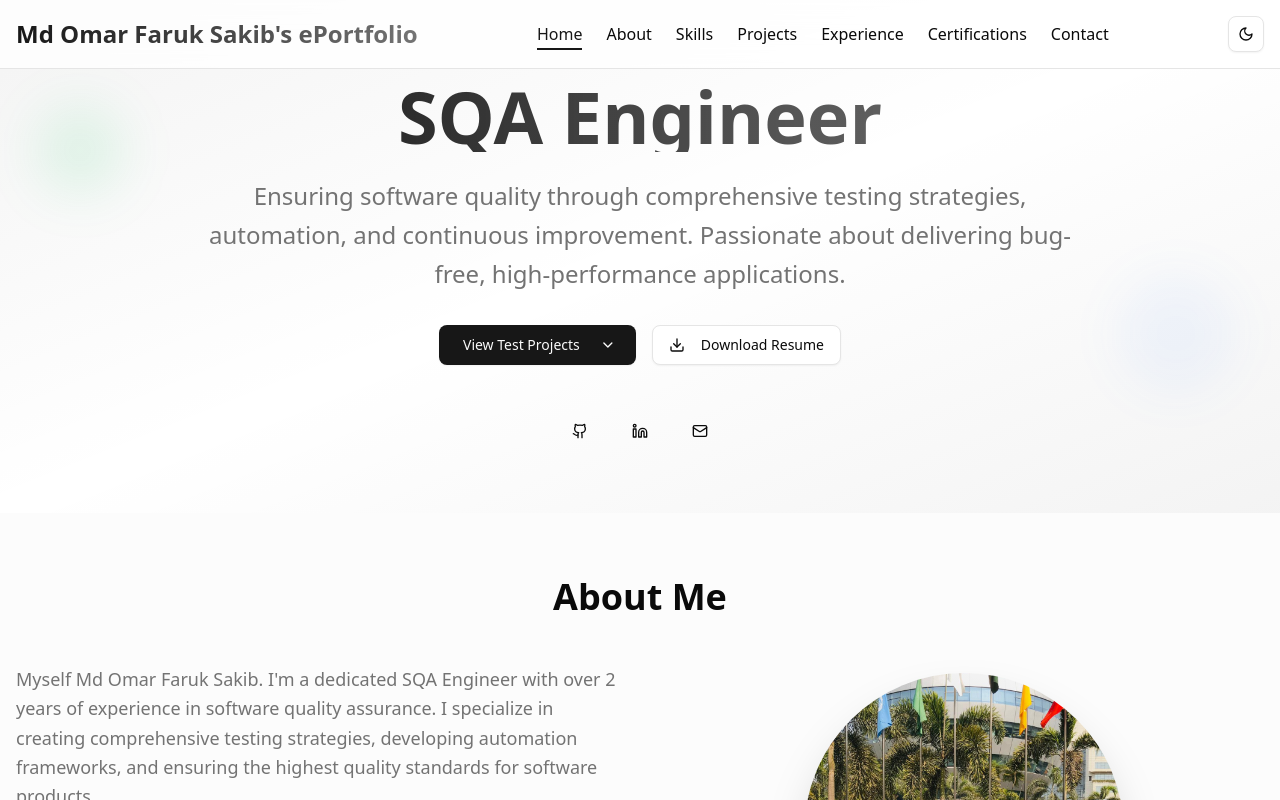
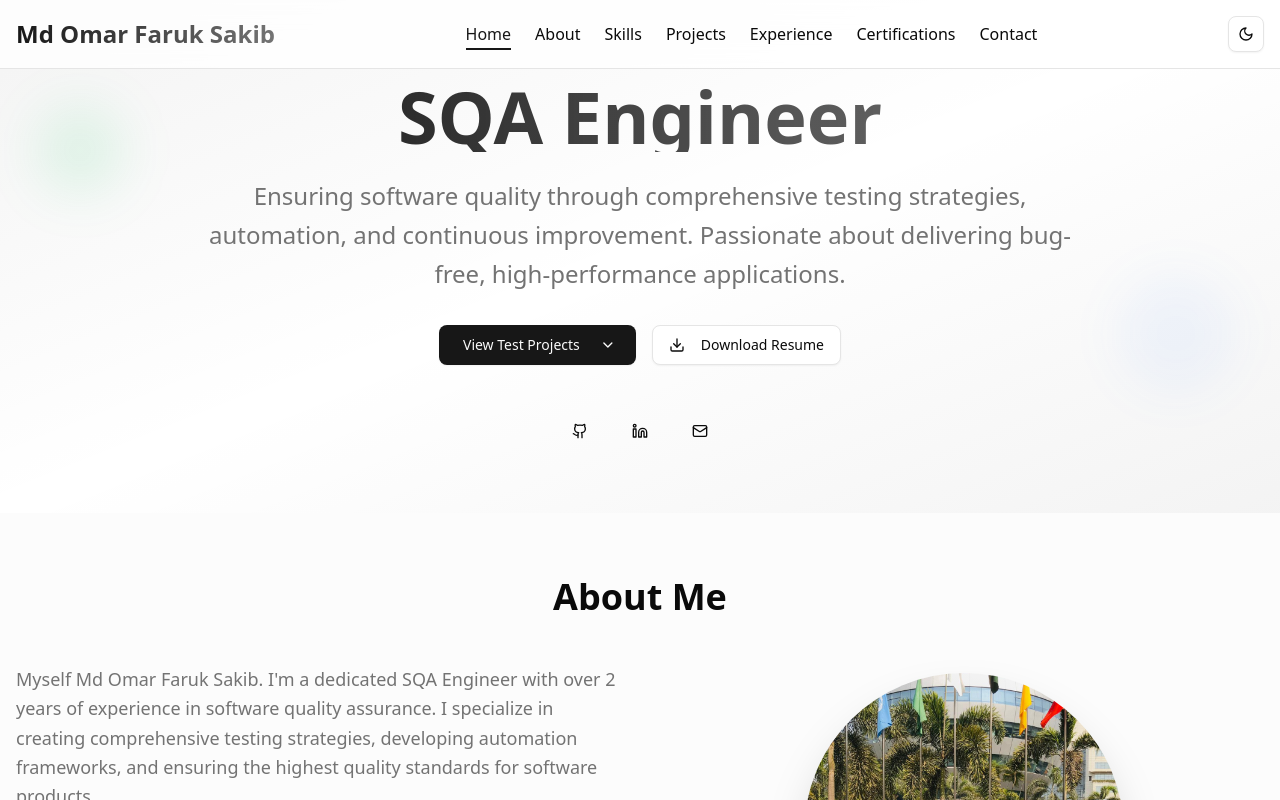
Before and after one commit to sakibkst/sakibeportfolio, a React (Vite) app: page / in a window 1280 px wide. Shown: the top 800 px of the page. Built offline with nearby package versions, Linux system fonts and the light colour scheme.

Commit message:
complteda

```diff
--- a/src/App.jsx
+++ b/src/App.jsx
@@ -206,7 +206,7 @@ function App() {
             className="text-2xl font-bold bg-gradient-to-r from-primary to-primary/60 bg-clip-text text-transparent"
             whileHover={{ scale: 1.05 }}
           >
-            Md Omar Faruk Sakib's ePortfolio
+            Md Omar Faruk Sakib
           </motion.div>
           <div className="hidden md:flex space-x-6">
             {['home', 'about', 'skills', 'projects', 'experience', 'certifications', 'contact'].map((section) => (
```
